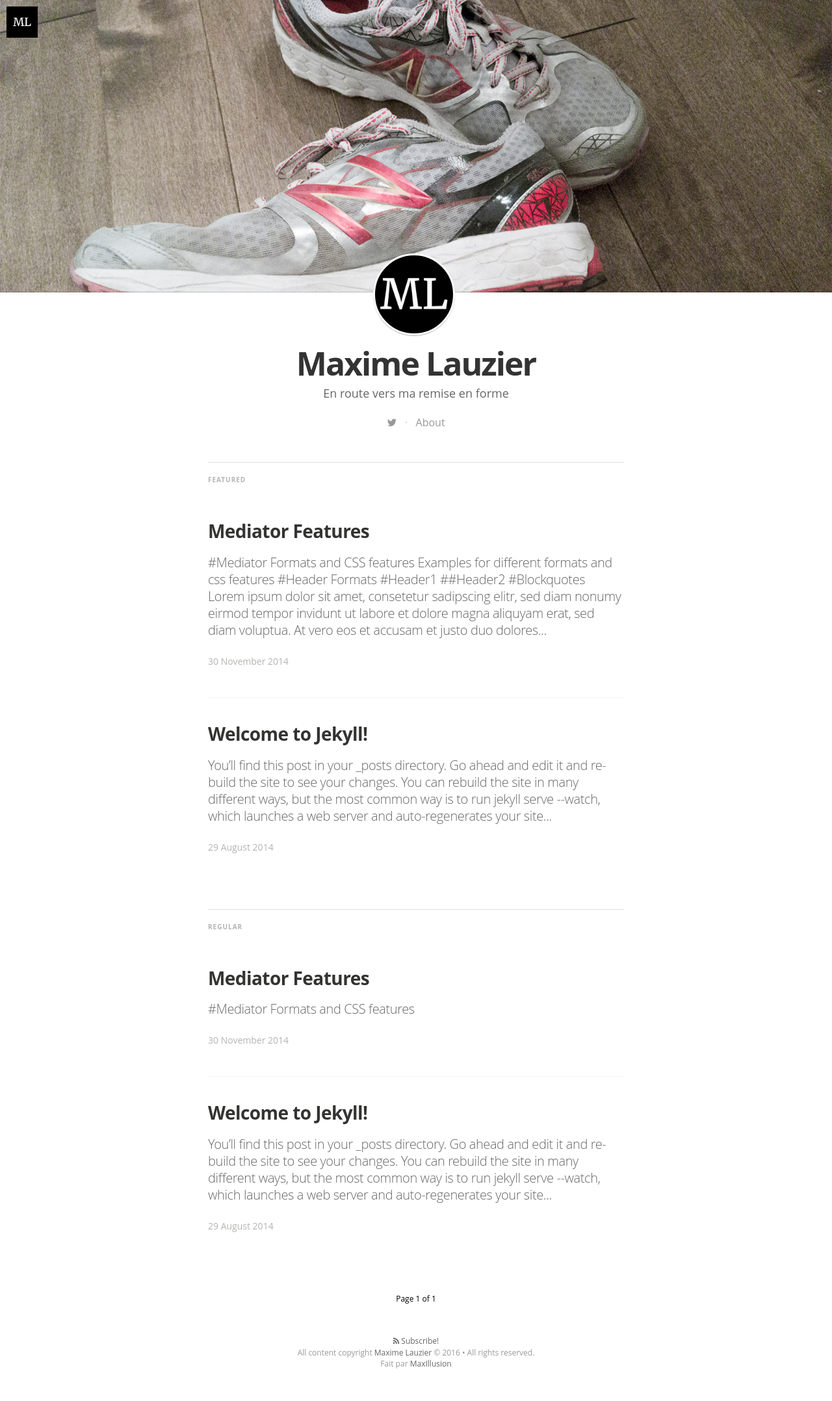
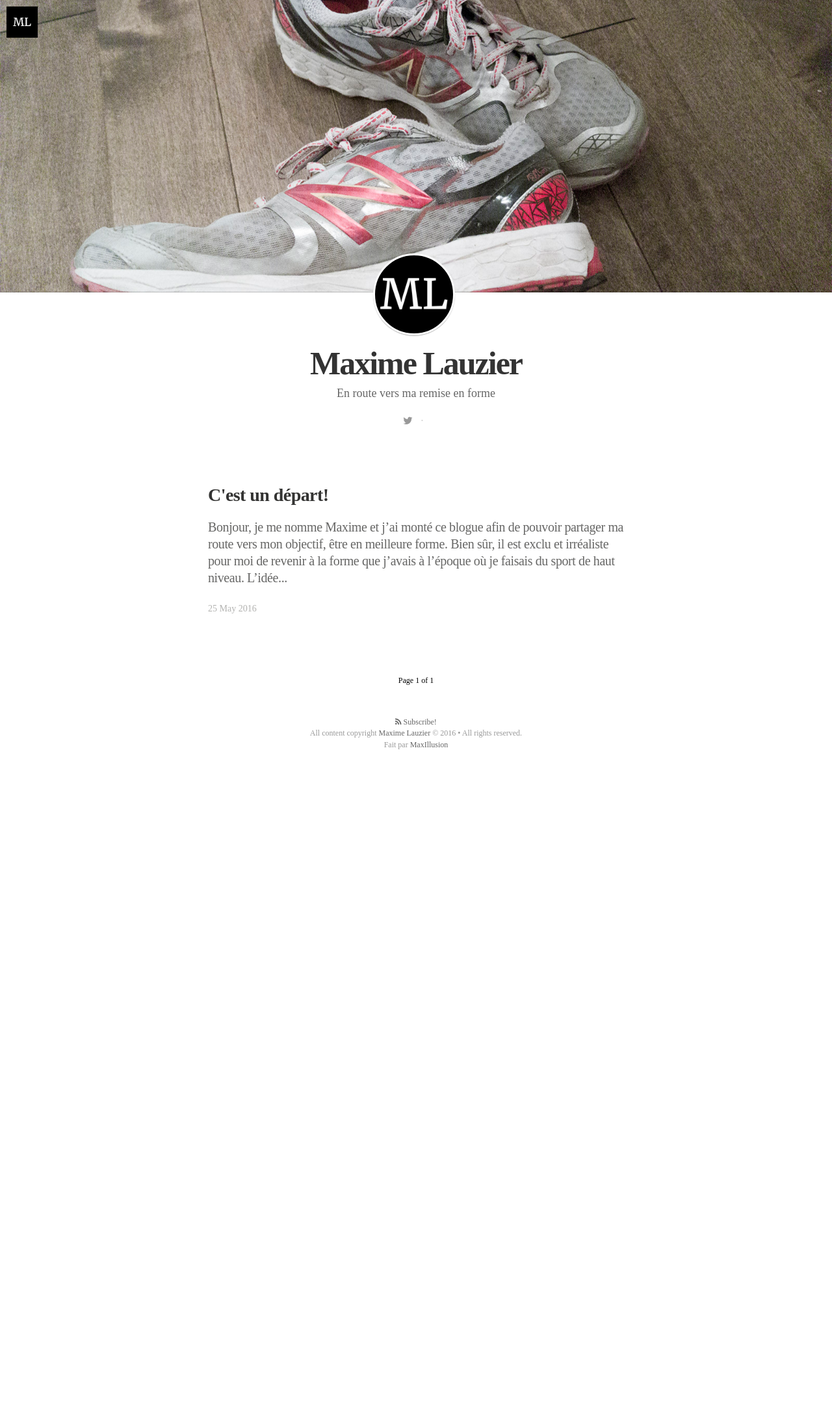
Before and after one commit to maxillusion/maximelauzier.github.io, a Jekyll site: the page built from index.html, in a window 1280 px wide. Shown: the whole page at 65% size. Built offline with Jekyll 4.4.1, drawn with Linux system fonts in a browser that asks for light colours; nearby versions of some CDN libraries; some web fonts are replaced; the list of posts is cut into pages by our own code; after the commit the page ends 1204 px from its top, so only the background shows below that.

Commit message:
Premier article inclus

```diff
--- a/_config.yml
+++ b/_config.yml
@@ -6,7 +6,7 @@ gems:
 # Site settings
 title: "Maxime Lauzier"
 description: En route vers ma remise en forme
-
+permalink: pretty
 email: maximelt@outlook.com
 #blog logo
 logo: "/assets/images/ml_logo.png"
--- a/_includes/head.html
+++ b/_includes/head.html
@@ -38,9 +38,19 @@
 
   <link rel="canonical" href="{{ page.url | replace:'index.html','' | prepend: site.baseurl | prepend: site.url }}"/>
   <link rel="shortcut icon" href="{{ "/assets/images/favicon.png" | prepend: site.baseurl }}" type="image/png"/>
-  <link rel="stylesheet" href="//brick.a.ssl.fastly.net/Linux+Libertine:400,400i,700,700i/Open+Sans:400,400i,700,700i">
   <link href="//maxcdn.bootstrapcdn.com/font-awesome/4.2.0/css/font-awesome.min.css" rel="stylesheet">
-
+  <script type="text/javascript">
+  WebFontConfig = {
+    google: { families: [ 'Merriweather:300,300italic,700:latin', 'Lato::latin' ] }
+  };
+  (function() {
+    var wf = document.createElement('script');
+    wf.src = 'https://ajax.googleapis.com/ajax/libs/webfont/1/webfont.js';
+    wf.type = 'text/javascript';
+    wf.async = 'true';
+    var s = document.getElementsByTagName('script')[0];
+    s.parentNode.insertBefore(wf, s);
+  })(); </script>
   <link rel="stylesheet" type="text/css" media="screen" href="{{ "/css/main.css"  | prepend: site.baseurl  }}" />
   <link rel="stylesheet" type="text/css" media="print" href="{{ "/css/print.css"  | prepend: site.baseurl  }}" />
 </head>
--- a/_layouts/post.html
+++ b/_layouts/post.html
@@ -73,15 +73,13 @@
               <h4>{{ site.author }}</h4>
               <p class="bio">{{author.bio}}</p>
               <hr>
-              <p class="published">Published <time datetime="{{ page.date | date: "%F %R" }}">{{ page.date | date_to_string }}</time></p>
+              <p class="published">Publié le <time datetime="{{ page.date | date: "%F %R" }}">{{ page.date | date_to_string }}</time></p>
             </section>
           </div>
           {{/post}}
           <div class="isRight">
             <h5 class="index-headline featured"><span>Supported by</span></h5>
             <footer class="site-footer">
-              <section class="poweredby">Proudly published with <a href="http://jekyllrb.com"> Jekyll</a></section>
-              <a class="subscribe" href="{{ "/feed.xml" | prepend: site.baseurl }}"> <span class="tooltip"> <i class="fa fa-rss"></i> You should subscribe to my feed.</span></a>
               <div class="inner">
                 <section class="copyright">All content copyright <a href="{{@blog.url}}/">{{site.author}}</a> &copy; {{ site.time | date: '%Y' }}<br>All rights reserved.</section>
               </div>
--- a/_posts/2014-08-29-welcome-to-jekyll.markdown
+++ /dev/null
@@ -1,39 +0,0 @@
----
-layout: post
-title:  "Welcome to Jekyll!"
-date:   2014-08-29 14:34:25
-categories: jekyll update
-tags: featured
-image: /assets/article_images/2014-08-29-welcome-to-jekyll/desktop.jpg
----
-You’ll find this post in your `_posts` directory. Go ahead and edit it and re-build the site to see your changes. You can rebuild the site in many different ways, but the most common way is to run `jekyll serve --watch`, which launches a web server and auto-regenerates your site when a file is updated.
-
-To add new posts, simply add a file in the `_posts` directory that follows the convention `YYYY-MM-DD-name-of-post.ext` and includes the necessary front matter. Take a look at the source for this post to get an idea about how it works.
-
-Jekyll also offers powerful support for code snippets:
-
-{% highlight ruby %}
-def print_hi(name)
-  puts "Hi, #{name}"
-end
-print_hi('Tom')
-#=> prints 'Hi, Tom' to STDOUT.
-{% endhighlight %}
-
-Check out the [Jekyll docs][jekyll] for more info on how to get the most out of Jekyll. File all bugs/feature requests at [Jekyll’s GitHub repo][jekyll-gh]. If you have questions, you can ask them on [Jekyll’s dedicated Help repository][jekyll-help].
-
-{% highlight js %}
-
-<footer class="site-footer">
- <a class="subscribe" href="{{ "/feed.xml" | prepend: site.baseurl }}"> <span class="tooltip"> <i class="fa fa-rss"></i> Subscribe!</span></a>
-  <div class="inner">a
-   <section class="copyright">All content copyright <a href="mailto:{{ site.email}}">{{ site.name }}</a> &copy; {{ site.time | date: '%Y' }} &bull; All rights reserved.</section>
-   <section class="poweredby">Made with <a href="http://jekyllrb.com"> Jekyll</a></section>
-  </div>
-</footer>
-{% endhighlight %}
-
-
-[jekyll]:      http://jekyllrb.com
-[jekyll-gh]:   https://github.com/jekyll/jekyll
-[jekyll-help]: https://github.com/jekyll/jekyll-help
--- a/_posts/2014-11-30-mediator_features.markdown
+++ /dev/null
@@ -1,40 +0,0 @@
----
-layout: post
-title:  "Mediator Features"
-date:   2014-11-30 14:34:25
-categories: mediator feature
-tags: featured
-image: /assets/article_images/2014-11-30-mediator_features/night-track.JPG
-image2: /assets/article_images/2014-11-30-mediator_features/night-track-mobile.JPG
----
-#Mediator Formats and CSS features
-
-Examples for different formats and css features
-
-#Header Formats
-#Header1
-##Header2
-
-#Blockquotes
->Lorem ipsum dolor sit amet, consetetur sadipscing elitr, sed diam nonumy eirmod tempor invidunt ut labore et dolore magna aliquyam erat, sed diam voluptua. At vero eos et accusam et justo duo dolores et ea rebum. Stet clita kasd gubergren, no sea takimata sanctus
-
-#Lists
-##orderd lists
-1. one
-2. two
-3. three
-
-##unorderd lists
-- Apple
-- Banana
-- Plum
-
-#Links
-This is an [example link](http://example.com/ "With a Title").
-
-#Combinations
->Lorem ipsum dolor sit amet, consetetur sadipscing elitr, sed diam nonumy eirmod tempor invidunt ut labore et dolore magna aliquyam erat, sed diam voluptua. At vero eos et accusam et justo duo dolores et ea rebum. Stet clita kasd gubergren, no sea takimata sanctus
->
-> - Apple
-> - Banana
-> - Plum
--- /dev/null
+++ b/_posts/2016-05-25-cest_un_depart.markdown
@@ -0,0 +1,16 @@
+---
+layout: post
+title:  "C'est un départ!"
+date:   2016-05-25
+image: /assets/article_images/2016-05-25-cest-un-depart/souliers.jpg
+---
+Bonjour, je me nomme Maxime et j’ai monté ce blogue afin de pouvoir partager ma route vers mon objectif, être en meilleure forme. Bien sûr, il est exclu et irréaliste pour moi de revenir à la forme que j’avais à l’époque où je faisais du sport de haut niveau. L’idée ici est plus de perdre la graisse en trop et de me mettre en forme. Il est évident que comme ancien athlète, je vais refuser de juste devenir en santé, je veux être en forme. À travers cette aventure, je vais tester des applications et gadgets à ma disposition afin d’en donner mon opinion et dire si, oui ou non, ils en valent la peine.
+
+### Semaine 1
+
+Pour cette semaine 1, j’ai prévu aller courir 3 fois et aller au gym 3 fois aussi. Vous allez me dire que 6 entraînements dans une semaine 1 c’est beaucoup. Effectivement, mais j’ai déjà commencé à m’entraîner il y a 1 mois, mais rien de bien structuré et seulement dans le gym. Je vais utiliser principalement deux applications afin de programmer ces entraînements.
+
+1.	Runkeeper pour planifier les entraînements de course, il est très populaire. Je l’ai choisi parce qu’il se connecte avec Google Fit et avec mes gadgets Fitbit.
+2.	Freeletic Gym pour avoir un programme de musculation et de mise en forme simple et efficace. Je l’utilise depuis quelque temps déjà et j’ai eu des résultats assez rapidement, en seulement quelques semaines je me suis beaucoup amélioré sur le plan de la force et de l’endurance. Cette application offre un plan d’entraînement qui jumelle la musculation et un entraînement sur le rameur afin d’améliorer le cardio et favoriser la perte de graisse.
+
+Comme je l’ai écrit dans mon point 1, j’utilise des gadgets connectés pour analyser mes performances et pour mieux comprendre comment mon corps réagit aux entraînements. J’utilise principalement deux gadgets. Le Fitbit Charge HR qui me donne une panoplie de données comme le nombre de pas effectués, une évaluation de la distance que je parcours, le rythme cardiaque lors de mon entraînement (il manque cependant de précision quand vient le temps de faire un entraînement de haute intensité), le nombre de calories dépensées, etc. J’ai aussi la balance connectée Fitbit Aria qui me donne mon poids et mon pourcentage de gras. J’ai aussi en ma possession un Jabowne Up3 qui fait sensiblement la même chose que le Fitbit Charge HR, sauf que le rythme cardiaque d’est pas analysé en tout temps comme le Fitbit. Par contre, je le préfère quand je travaille parce qu’il est beaucoup plus discret. Dans un monde idéal, je pourrais avoir un seul gadget qui remplacerait ma montre Pebble, mon Fitbit et mon Jawbone, mais pour le moment, aucun gadget sur le marché ne le fait. Il y aura prochainement la Pebble Time 2 qui pourra tout remplacer, mais pas avant l’automne.
--- a/about.md
+++ /dev/null
@@ -1,17 +0,0 @@
----
-layout: page
-title: About
-permalink: /about/
----
-
-A medium inspired Jekyll blog theme. The basic idea came from the Ghost theme
-[Readium 2.0](http://www.svenread.com/readium-ghost-theme/). I use mediator on my own blog [The Base](blog.base68.com).
-
-You can **download** the theme here:
-[https://github.com/dirkfabisch/mediator](https://github.com/dirkfabisch/mediator)
-
-You can find out more info about customizing your Jekyll theme, as well as basic Jekyll usage documentation at [jekyllrb.com](http://jekyllrb.com/)
-
-You can find the source code for the Jekyll new theme at: [github.com/jglovier/jekyll-new](https://github.com/jglovier/jekyll-new)
-
-You can find the source code for Jekyll at [github.com/jekyll/jekyll](https://github.com/jekyll/jekyll)
--- a/css/main.sass
+++ b/css/main.sass
@@ -10,8 +10,8 @@
 
 $rs: 16px
 
-$font-serif: Linux Libertine
-$font-sans: Open Sans, MundoSans, "Helvetica Neue", Arial, Helvetica, sans-serif
+$font-serif: 'Merriweather', serif
+$font-sans: 'lato', sans-serif
 
 
 @mixin respond-to($breakpoint)
@@ -28,7 +28,7 @@ main
 
 
 body
-  font-family: $font-sans
+  font-family: $font-serif
   margin: 0
   padding: 0
   text-rendering: optimizeLegibility
@@ -211,7 +211,7 @@ body
   letter-spacing: -0.02em
   font-weight: 400
   font-style: normal
-  font-family: $font-sans
+  font-family: $font-serif
   z-index: 999
 .tag-articleimage .post-reading
   color: rgba(255,255,255,0.9)
@@ -272,7 +272,7 @@ body
       left: 30%
       right: 30%
       z-index: 9
-      font-family: $font-sans
+      font-family: $font-serif
       @include box-sizing(border-box)
       @include respond-to(800)
         left: $rs
@@ -307,7 +307,7 @@ body
       text-shadow: 0px 1px 4px rgba(0,0,0,0.25), 0px 0px 1px rgba(0,0,0,0.5)
       font-size: 14px
       overflow: hidden
-      font-family: $font-sans
+      font-family: $font-serif
       white-space: nowrap
       text-overflow: ellipsis
       a
@@ -324,7 +324,7 @@ body
       text-decoration: underline
   .noarticleimage
     .post-meta
-      font-family: $font-sans
+      font-family: $font-serif
       padding-top: 60px
     .post-title
       font-weight: 700
@@ -354,7 +354,7 @@ body
       font-style: normal
       font-size: 14px
       overflow: hidden
-      font-family: $font-sans
+      font-family: $font-serif
       white-space: nowrap
       text-overflow: ellipsis
   .post-content
--- a/index.html
+++ b/index.html
@@ -23,7 +23,6 @@ layout: default
             &nbsp;&nbsp;·&nbsp;&nbsp;
         {% endif %}
       {% endfor %}
-      <a href="/about/">About</a>
     </div>
 </header>
 
```
Also changed, not shown: _includes/javascripts.html (+0 -12 lines), assets/article_images/2014-11-30-mediator_features/night-track-mobile.JPG (deleted), assets/article_images/2016-05-25-cest-un-depart/souliers.jpg (added), assets/article_images/about/carb_book_logo.png (deleted), 7 other files.
